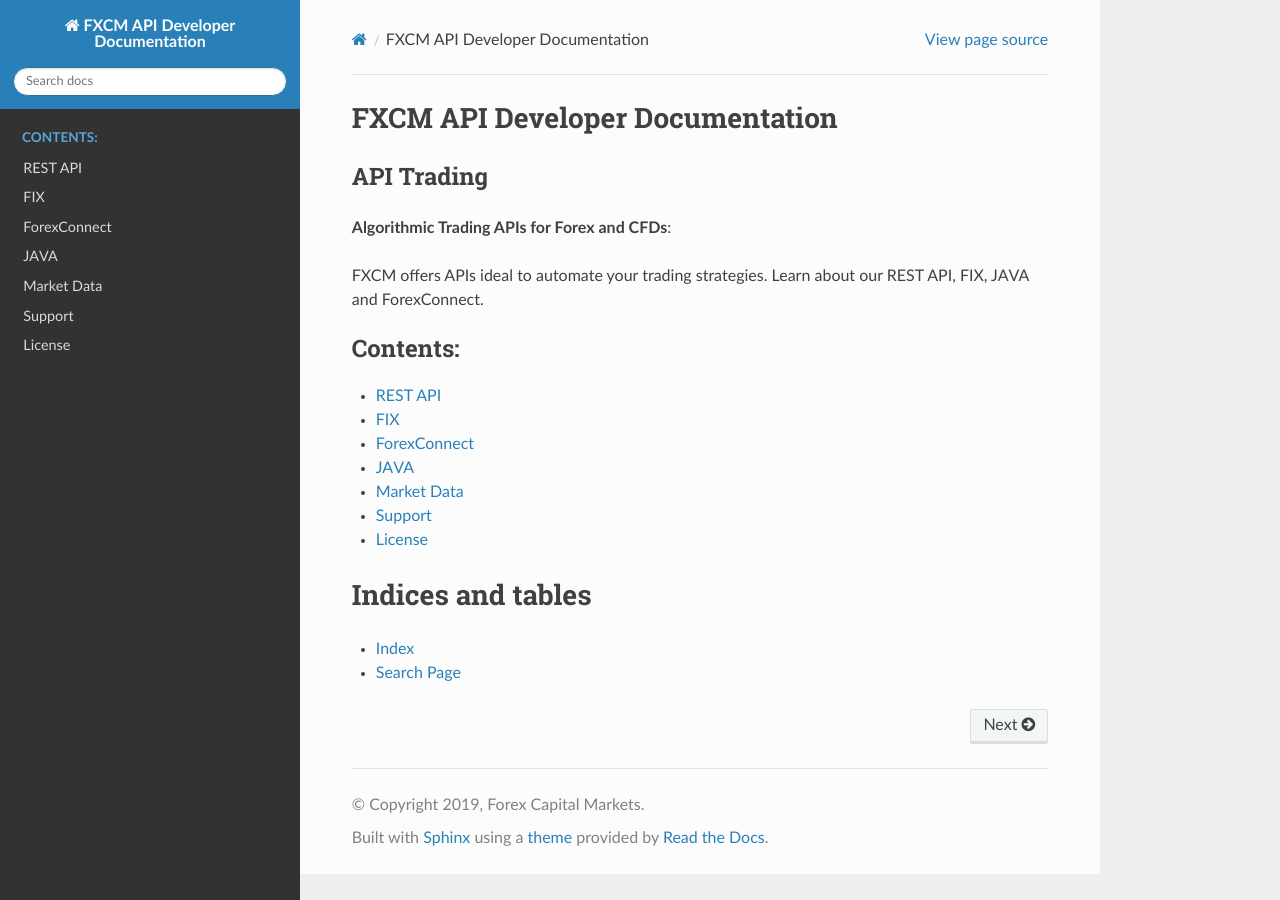
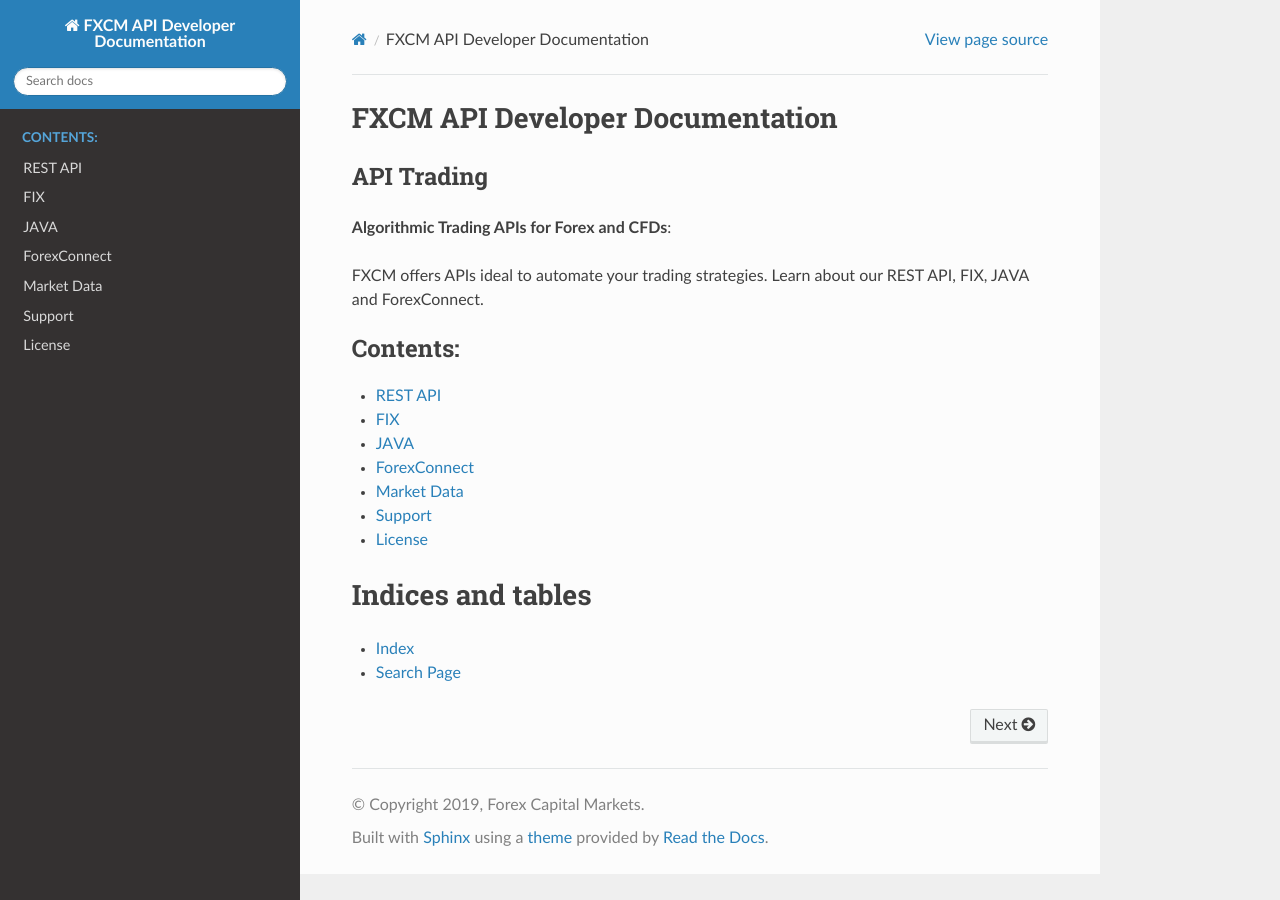
Before and after one commit to fxcm-mroman/FXCM-API, a Sphinx documentation site: the page built from docs/index.rst, in a window 1280 px wide. Built offline with Sphinx 7.4.7 and the Read the Docs theme 2.0.0, drawn with Linux system fonts in a browser that asks for light colours.

Commit message:
rearranged contents

```diff
--- a/docs/index.rst
+++ b/docs/index.rst
@@ -15,8 +15,8 @@
 
    restapi
    fixapi
+   javaapi
    forexconnectapi
-   javaapi
    marketdata
    support
    license
```
Also changed, not shown: 13 other files.
